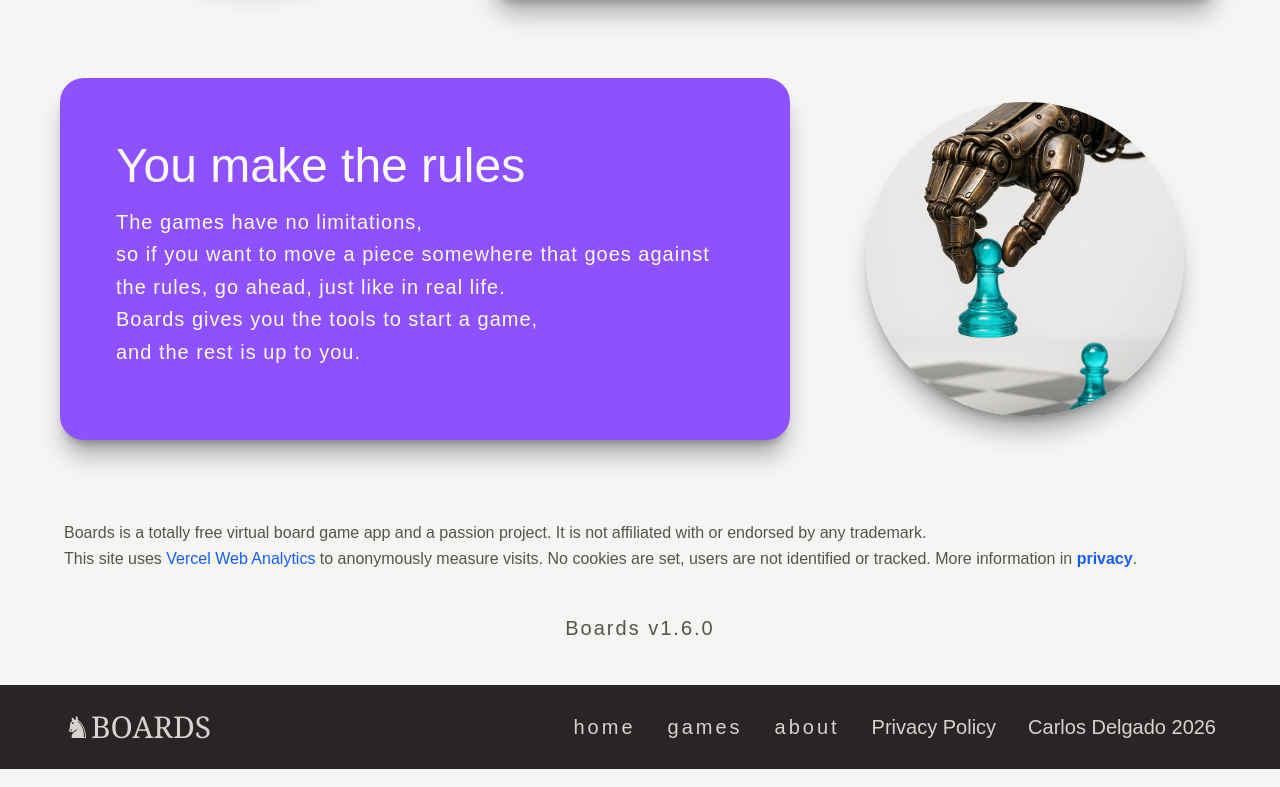
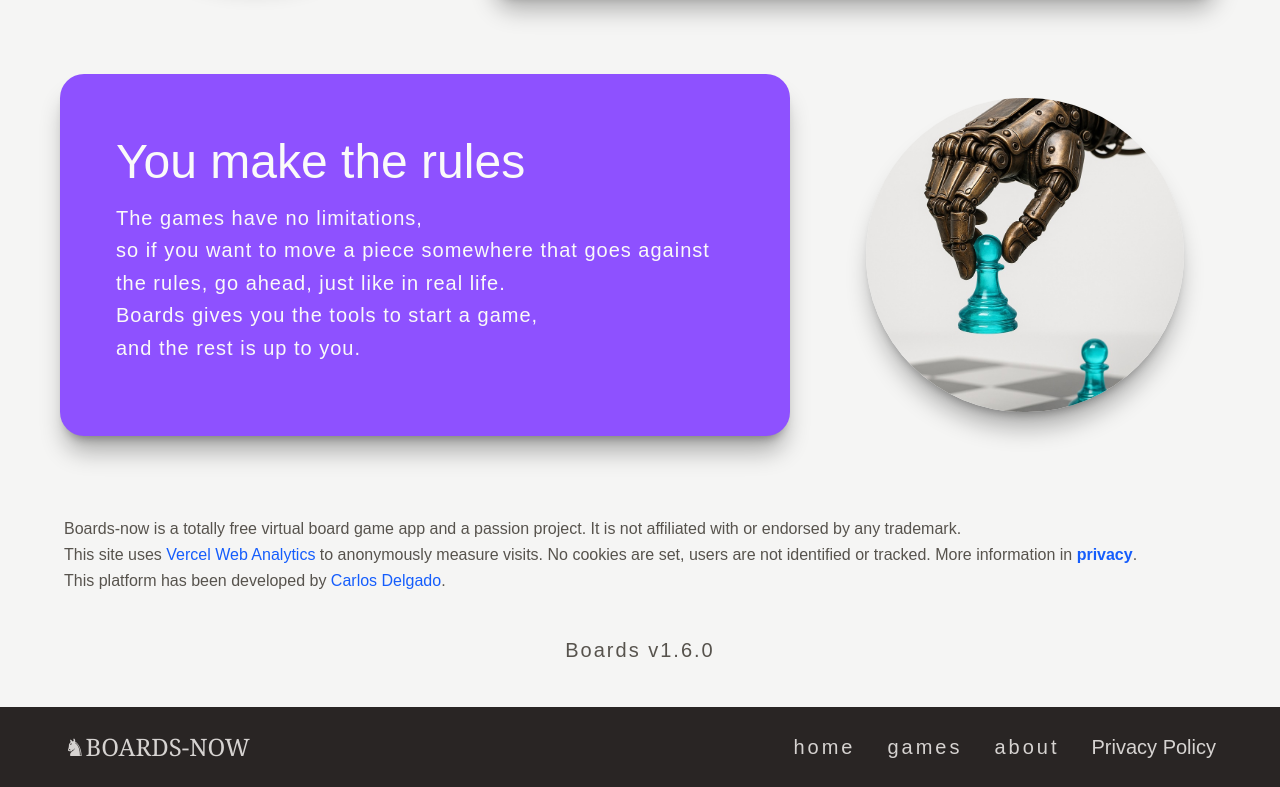
Before and after one commit to delgadociteriowa/boards-mint, a Next.js app: page /about in a window 1280 px wide. Shown: the part 1005-1792 px from the top of the page. Built offline with nearby package versions, Linux system fonts and the light colour scheme; no server answers.

Commit message:
fix: naming and users limit fixed

```diff
--- a/src/app/about/page.tsx
+++ b/src/app/about/page.tsx
@@ -40,10 +40,10 @@ const About = () => {
             alt='A robotic hand holding a chess piece'
           />
           <p className='text-left text-stone-600 leading-relaxed w-[100%] mt-10 mx-6'>
-            Boards is a totally free virtual board game app and a passion
+            Boards-now is a totally free virtual board game app and a passion
             project. It is not affiliated with or endorsed by any trademark.
           </p>
-          <p className='text-left text-stone-600 leading-relaxed w-[100%] mt- mx-6'>
+          <p className='text-left text-stone-600 leading-relaxed w-[100%] mx-6'>
             This site uses{' '}
             <a
               className='text-blue-600 hover:text-blue-500'
@@ -63,6 +63,18 @@ const About = () => {
             </Link>
             .
           </p>
+          <p className='text-left text-stone-600 leading-relaxed w-[100%] mx-6'>
+            This platform has been developed by{' '}
+            <a
+              className='text-blue-600 hover:text-blue-500'
+              href='https://delgadociteriowa.github.io/main/'
+              target='_blank'
+              rel='noopener noreferrer'
+            >
+              Carlos Delgado
+            </a>
+            .
+          </p>
           <p className='text-center text-xl text-stone-600 tracking-[2px] leading-relaxed w-[100%] mt-10'>
             Boards v1.6.0
           </p>
--- a/src/app/api/account/create/route.js
+++ b/src/app/api/account/create/route.js
@@ -12,7 +12,7 @@ export async function POST(req) {
 
     const usersCount = await User.countDocuments();
 
-    if (usersCount >= 8) {
+    if (usersCount >= 10) {
       return Response.json(
         {
           message:
--- a/src/components/Footer.tsx
+++ b/src/components/Footer.tsx
@@ -1,31 +1,60 @@
-import Link from "next/link";
+import Link from 'next/link';
 
-interface  FooterLink {
+interface FooterLink {
   text: string;
   href: string;
   className: string;
   target: string;
-};
+}
 
 const Footer = () => {
   const linkClass = 'no-underline hover:text-stone-100 text-xl font-thin';
   const linkClassLower = linkClass + ' lowercase tracking-[3px]';
   const navLinks: FooterLink[] = [
-    { text: '♞BOARDS', href: '/', className: 'no-underline hover:text-stone-100 font-brand text-3xl md:mr-auto', target: '_self'},
+    {
+      text: '♞BOARDS-NOW',
+      href: '/',
+      className:
+        'no-underline hover:text-stone-100 font-brand text-2xl md:mr-auto',
+      target: '_self',
+    },
     { text: 'home', href: '/', className: linkClassLower, target: '_self' },
-    { text: 'games', href: '/games', className: linkClassLower, target: '_self' },
-    { text: 'about', href: '/about', className: linkClassLower, target: '_self' },
-    { text: 'Privacy Policy', href: '/privacy', className: linkClass, target: '_self' },
-    { text: 'Carlos Delgado 2026', href: 'https://delgadociteriowa.github.io/main/', className: linkClass, target: '_blank'},
+    {
+      text: 'games',
+      href: '/games',
+      className: linkClassLower,
+      target: '_self',
+    },
+    {
+      text: 'about',
+      href: '/about',
+      className: linkClassLower,
+      target: '_self',
+    },
+    {
+      text: 'Privacy Policy',
+      href: '/privacy',
+      className: linkClass,
+      target: '_self',
+    },
   ];
 
-  return (<footer className="bg-stone-800 text-stone-300">
-    <nav className="w-[90%] mx-auto max-w-[1200px] py-6 flex flex-col gap-8 items-center md:flex-row">
-      {navLinks.map(link => (
-        <Link key={link.text} href={link.href} className={link.className} target={link.target}>{link.text}</Link>
-      ))}
-    </nav>
-  </footer>)
+  return (
+    <footer className='bg-stone-800 text-stone-300'>
+      <nav className='w-[90%] mx-auto max-w-[1200px] py-6 flex flex-col gap-8 items-center md:flex-row'>
+        {navLinks.map((link) => (
+          <Link
+            key={link.text}
+            href={link.href}
+            className={link.className}
+            target={link.target}
+          >
+            {link.text}
+          </Link>
+        ))}
+      </nav>
+    </footer>
+  );
 };
 
 export default Footer;
--- a/src/components/HomeHeroSection.tsx
+++ b/src/components/HomeHeroSection.tsx
@@ -6,8 +6,8 @@ const HomeHeroSection = () => {
     <header>
       <Navigation />
       <section className='w-[90%] mx-auto max-w-[1200px] h-[85%] py-16 text-stone-200 bg-stone-900 bg-hero-chess bg-center bg-cover rounded-3xl flex flex-col gap-2 shadow-xl/30 appear__main__element'>
-        <h1 className='text-5xl text-center font-brand font-thin tracking-[2px]'>
-          BOARDS
+        <h1 className='text-4xl text-center font-brand font-thin tracking-[2px]'>
+          BOARDS-NOW
         </h1>
         <div className='flex items-center gap-4 h-16 my-0 mx-auto'>
           <div className='w-16 h-0.5 bg-stone-200'></div>
--- a/src/components/Navigation.tsx
+++ b/src/components/Navigation.tsx
@@ -18,9 +18,9 @@ const Navigation = () => {
     >
       <Link
         href='/'
-        className='mr-auto font-brand text-3xl text-stone-600 no-underline z-40'
+        className='mr-auto font-brand text-2xl text-stone-600 no-underline z-40'
       >
-        ♞BOARDS{' '}
+        ♞BOARDS-NOW{' '}
         <span className='inline font-texts ml-2 uppercase tracking-[2px] text-stone-600 text-[1rem] font-bold'>
           {selectedGame}
         </span>
--- a/src/utils/authOptions.ts
+++ b/src/utils/authOptions.ts
@@ -104,6 +104,13 @@ export const authOptions: NextAuthOptions = {
       const user = await User.findOne({ email: profile.email });
 
       if (!user) {
+        // Users limit
+        const usersCount = await User.countDocuments();
+
+        if (usersCount >= 10) {
+          throw new Error('User limit reached');
+        }
+
         const fullName = profile.name ?? '';
         const [firstname = '', lastname = ''] = fullName.split(' ');
 
```
